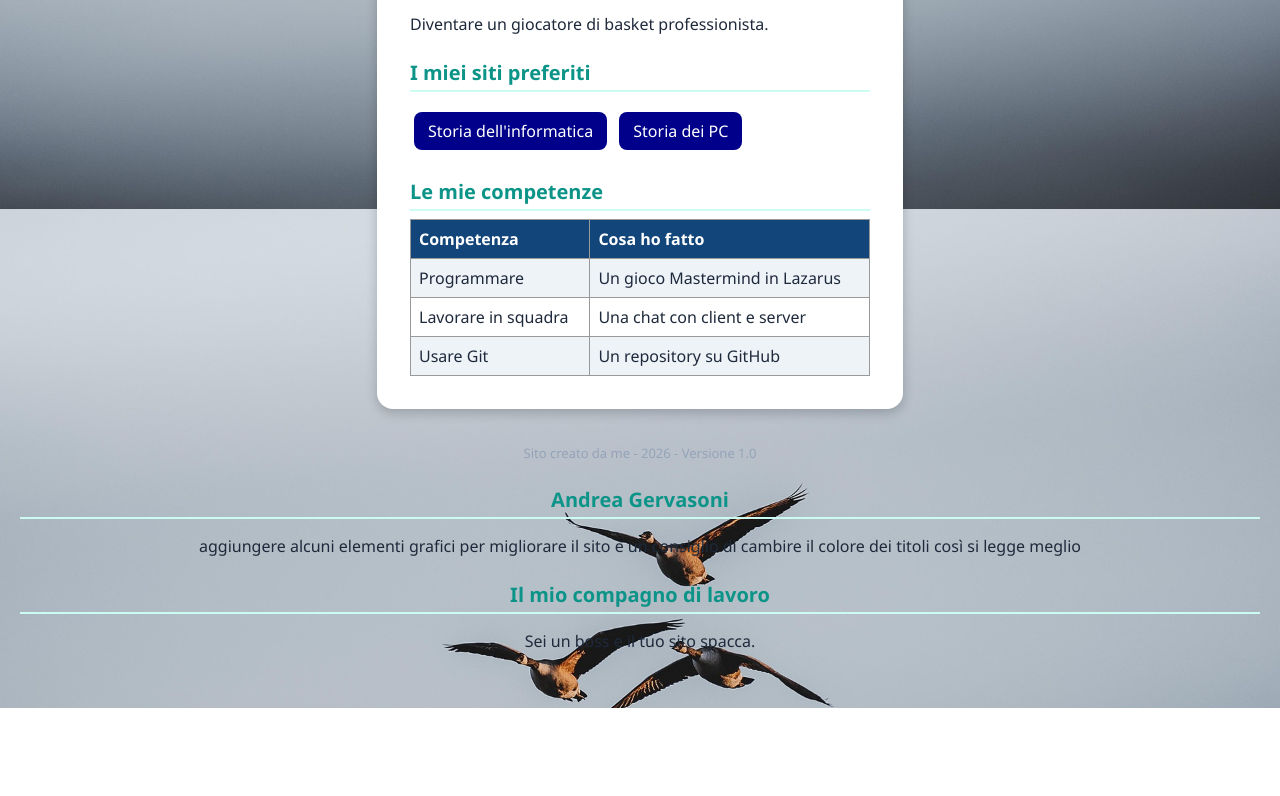
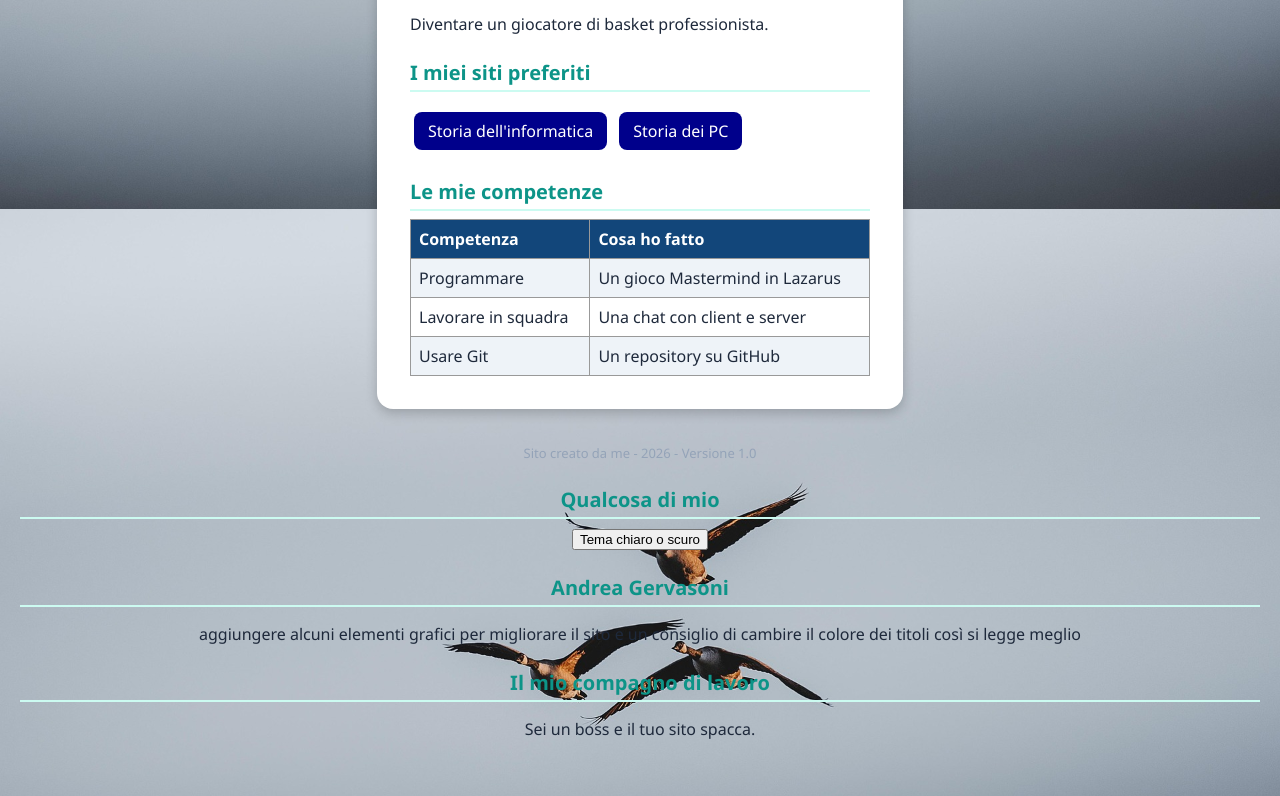
Before and after one commit to noahvalerio/mio---sito, a plain HTML site: page index.html in a window 1280 px wide. Shown: the part 591-1387 px from the top of the page. Before the commit the page ends 1299 px from the top, so only its background shows below. Drawn offline with Linux system fonts and the light colour scheme.

Commit message:
Enhance index.html with theme toggle button
Added a button for theme toggle and included a new script file.

```diff
--- a/index.html
+++ b/index.html
@@ -41,6 +41,9 @@
   </div>
 
   <p class="piede">Sito creato da me - 2026 - Versione 1.0</p>
+  <h2>Qualcosa di mio</h2>
+<button id="tema">Tema chiaro o scuro</button>
+<script src="qualcosa.js"></script>
 </body>
  <h2>Andrea Gervasoni</h2><p>aggiungere alcuni elementi grafici per migliorare il sito e un consiglio di cambire il colore dei titoli così si legge meglio</p>
   <h2>Il mio compagno di lavoro</h2>
```
